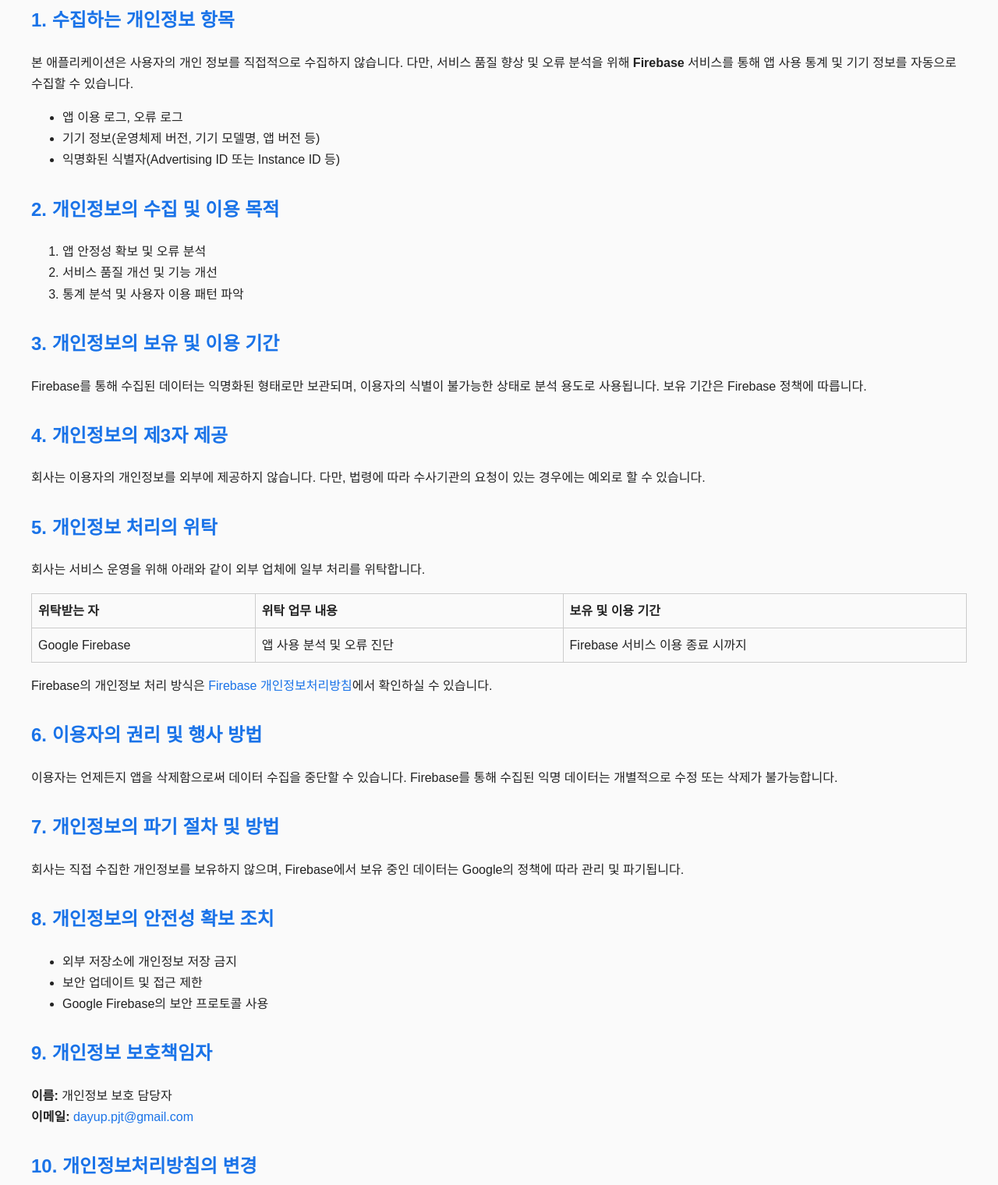
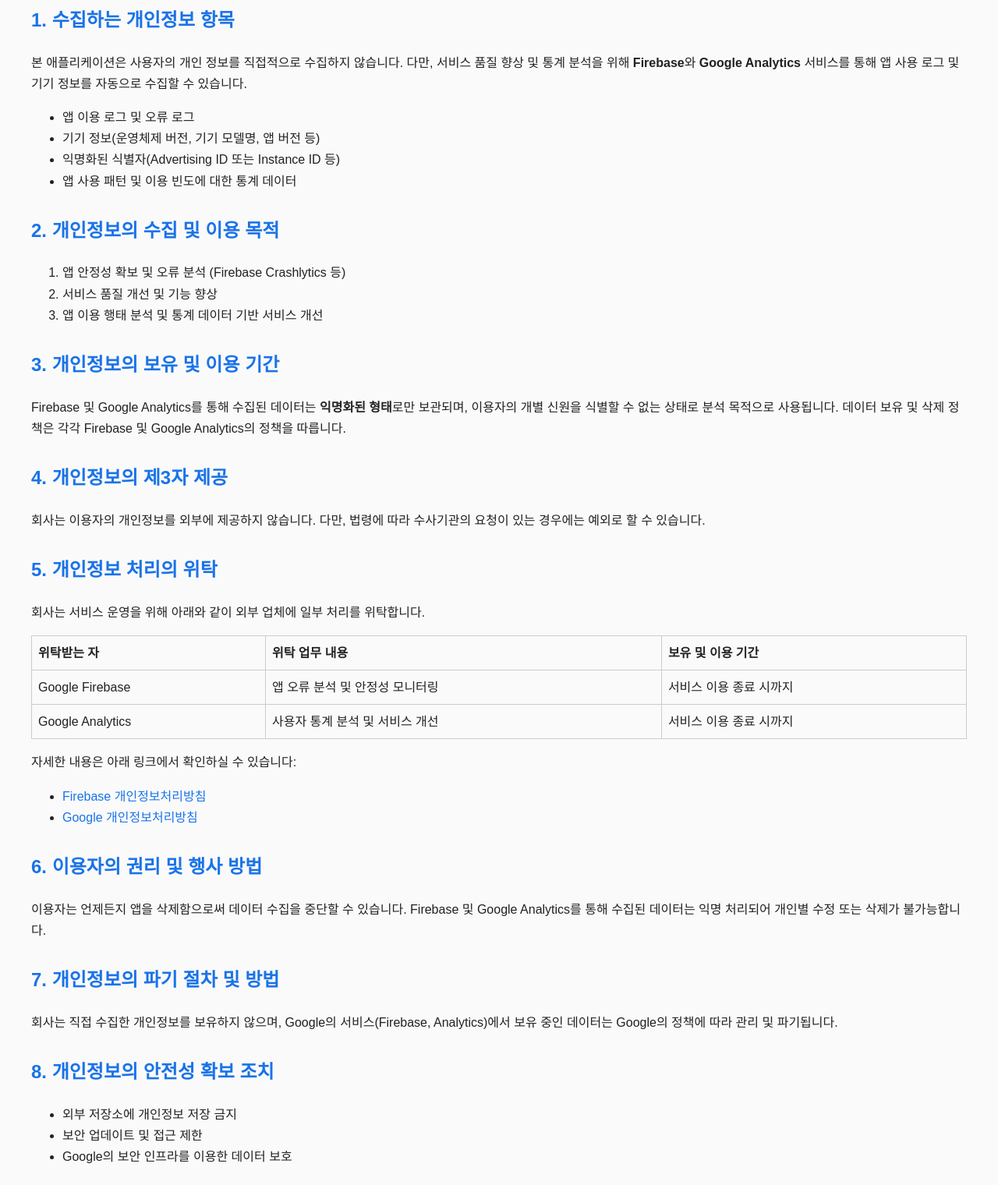
Before and after one commit to dayup-pjt/picks-privacy, a plain HTML site: page index.html in a window 1280 px wide. Shown: the part 320-1840 px from the top of the page at 78% size. Drawn offline with Linux system fonts and the light colour scheme.

Commit message:
Update index.html

```diff
--- a/index.html
+++ b/index.html
@@ -59,31 +59,36 @@
 
   <section>
     <h2>1. 수집하는 개인정보 항목</h2>
-    <p>본 애플리케이션은 사용자의 개인 정보를 직접적으로 수집하지 않습니다. 다만, 서비스 품질 향상 및 오류 분석을 위해 <strong>Firebase</strong> 서비스를 통해 앱 사용 통계 및 기기 정보를 자동으로 수집할 수 있습니다.</p>
+    <p>본 애플리케이션은 사용자의 개인 정보를 직접적으로 수집하지 않습니다.
+    다만, 서비스 품질 향상 및 통계 분석을 위해 <strong>Firebase</strong>와 <strong>Google Analytics</strong> 서비스를 통해 앱 사용 로그 및 기기 정보를 자동으로 수집할 수 있습니다.</p>
     <ul>
-      <li>앱 이용 로그, 오류 로그</li>
+      <li>앱 이용 로그 및 오류 로그</li>
       <li>기기 정보(운영체제 버전, 기기 모델명, 앱 버전 등)</li>
       <li>익명화된 식별자(Advertising ID 또는 Instance ID 등)</li>
+      <li>앱 사용 패턴 및 이용 빈도에 대한 통계 데이터</li>
     </ul>
   </section>
 
   <section>
     <h2>2. 개인정보의 수집 및 이용 목적</h2>
     <ol>
-      <li>앱 안정성 확보 및 오류 분석</li>
-      <li>서비스 품질 개선 및 기능 개선</li>
-      <li>통계 분석 및 사용자 이용 패턴 파악</li>
+      <li>앱 안정성 확보 및 오류 분석 (Firebase Crashlytics 등)</li>
+      <li>서비스 품질 개선 및 기능 향상</li>
+      <li>앱 이용 행태 분석 및 통계 데이터 기반 서비스 개선</li>
     </ol>
   </section>
 
   <section>
     <h2>3. 개인정보의 보유 및 이용 기간</h2>
-    <p>Firebase를 통해 수집된 데이터는 익명화된 형태로만 보관되며, 이용자의 식별이 불가능한 상태로 분석 용도로 사용됩니다. 보유 기간은 Firebase 정책에 따릅니다.</p>
+    <p>Firebase 및 Google Analytics를 통해 수집된 데이터는 <strong>익명화된 형태</strong>로만 보관되며,
+    이용자의 개별 신원을 식별할 수 없는 상태로 분석 목적으로 사용됩니다.
+    데이터 보유 및 삭제 정책은 각각 Firebase 및 Google Analytics의 정책을 따릅니다.</p>
   </section>
 
   <section>
     <h2>4. 개인정보의 제3자 제공</h2>
-    <p>회사는 이용자의 개인정보를 외부에 제공하지 않습니다. 다만, 법령에 따라 수사기관의 요청이 있는 경우에는 예외로 할 수 있습니다.</p>
+    <p>회사는 이용자의 개인정보를 외부에 제공하지 않습니다.
+    다만, 법령에 따라 수사기관의 요청이 있는 경우에는 예외로 할 수 있습니다.</p>
   </section>
 
   <section>
@@ -96,22 +101,33 @@
       <tbody>
         <tr>
           <td>Google Firebase</td>
-          <td>앱 사용 분석 및 오류 진단</td>
-          <td>Firebase 서비스 이용 종료 시까지</td>
+          <td>앱 오류 분석 및 안정성 모니터링</td>
+          <td>서비스 이용 종료 시까지</td>
+        </tr>
+        <tr>
+          <td>Google Analytics</td>
+          <td>사용자 통계 분석 및 서비스 개선</td>
+          <td>서비스 이용 종료 시까지</td>
         </tr>
       </tbody>
     </table>
-    <p>Firebase의 개인정보 처리 방식은 <a href="https://firebase.google.com/support/privacy?hl=ko" target="_blank">Firebase 개인정보처리방침</a>에서 확인하실 수 있습니다.</p>
+    <p>자세한 내용은 아래 링크에서 확인하실 수 있습니다:</p>
+    <ul>
+      <li><a href="https://firebase.google.com/support/privacy?hl=ko" target="_blank">Firebase 개인정보처리방침</a></li>
+      <li><a href="https://policies.google.com/privacy?hl=ko" target="_blank">Google 개인정보처리방침</a></li>
+    </ul>
   </section>
 
   <section>
     <h2>6. 이용자의 권리 및 행사 방법</h2>
-    <p>이용자는 언제든지 앱을 삭제함으로써 데이터 수집을 중단할 수 있습니다. Firebase를 통해 수집된 익명 데이터는 개별적으로 수정 또는 삭제가 불가능합니다.</p>
+    <p>이용자는 언제든지 앱을 삭제함으로써 데이터 수집을 중단할 수 있습니다.
+    Firebase 및 Google Analytics를 통해 수집된 데이터는 익명 처리되어 개인별 수정 또는 삭제가 불가능합니다.</p>
   </section>
 
   <section>
     <h2>7. 개인정보의 파기 절차 및 방법</h2>
-    <p>회사는 직접 수집한 개인정보를 보유하지 않으며, Firebase에서 보유 중인 데이터는 Google의 정책에 따라 관리 및 파기됩니다.</p>
+    <p>회사는 직접 수집한 개인정보를 보유하지 않으며,
+    Google의 서비스(Firebase, Analytics)에서 보유 중인 데이터는 Google의 정책에 따라 관리 및 파기됩니다.</p>
   </section>
 
   <section>
@@ -119,7 +135,7 @@
     <ul>
       <li>외부 저장소에 개인정보 저장 금지</li>
       <li>보안 업데이트 및 접근 제한</li>
-      <li>Google Firebase의 보안 프로토콜 사용</li>
+      <li>Google의 보안 인프라를 이용한 데이터 보호</li>
     </ul>
   </section>
 
@@ -132,7 +148,8 @@
 
   <section>
     <h2>10. 개인정보처리방침의 변경</h2>
-    <p>본 개인정보처리방침은 법령이나 서비스 변경에 따라 수정될 수 있습니다. 변경 사항은 앱 내 공지사항 또는 본 페이지를 통해 안내드립니다.</p>
+    <p>본 개인정보처리방침은 법령이나 서비스 변경에 따라 수정될 수 있습니다.
+    변경 사항은 앱 내 공지사항 또는 본 페이지를 통해 안내드립니다.</p>
   </section>
 
   <footer>
```
